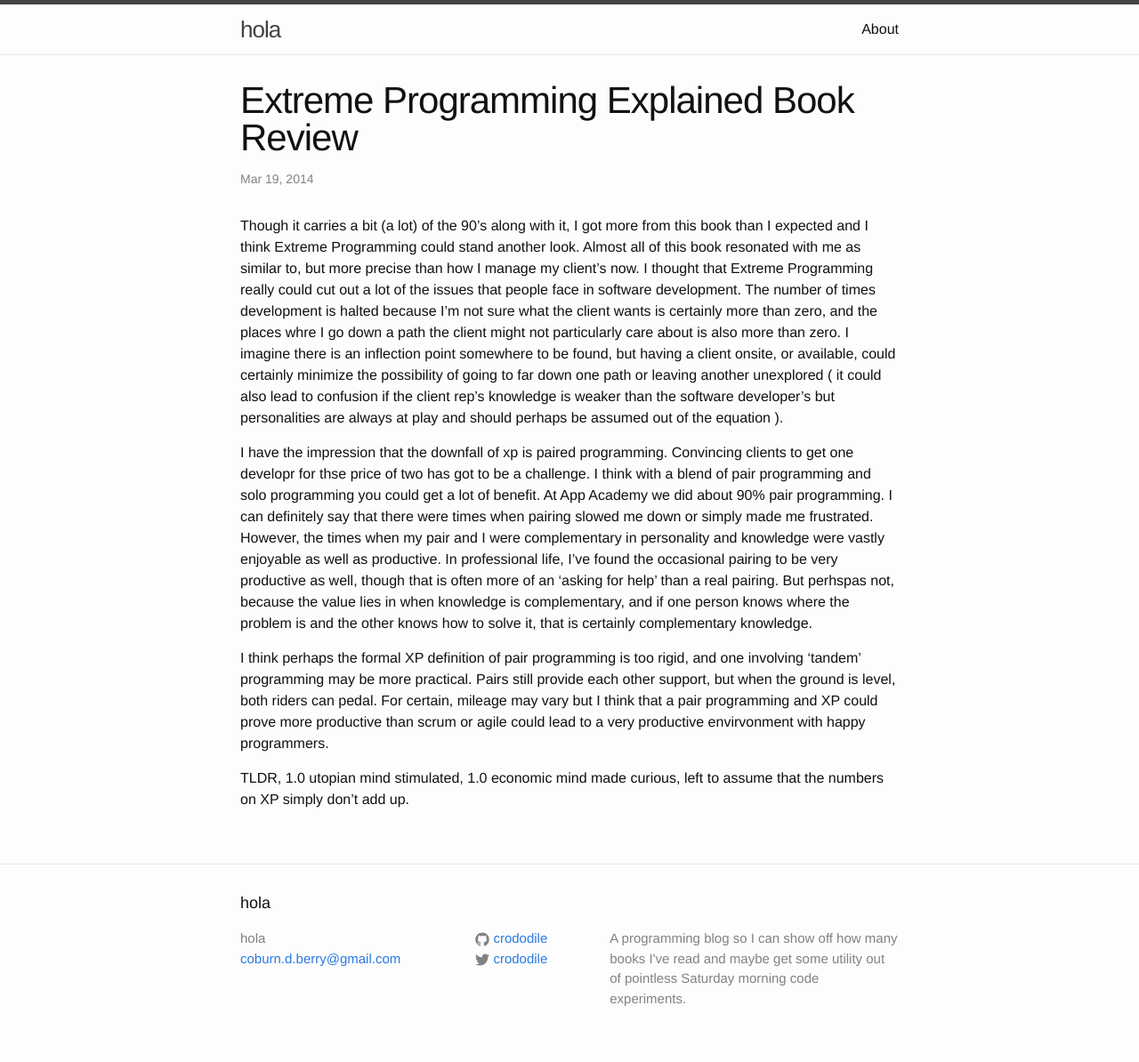
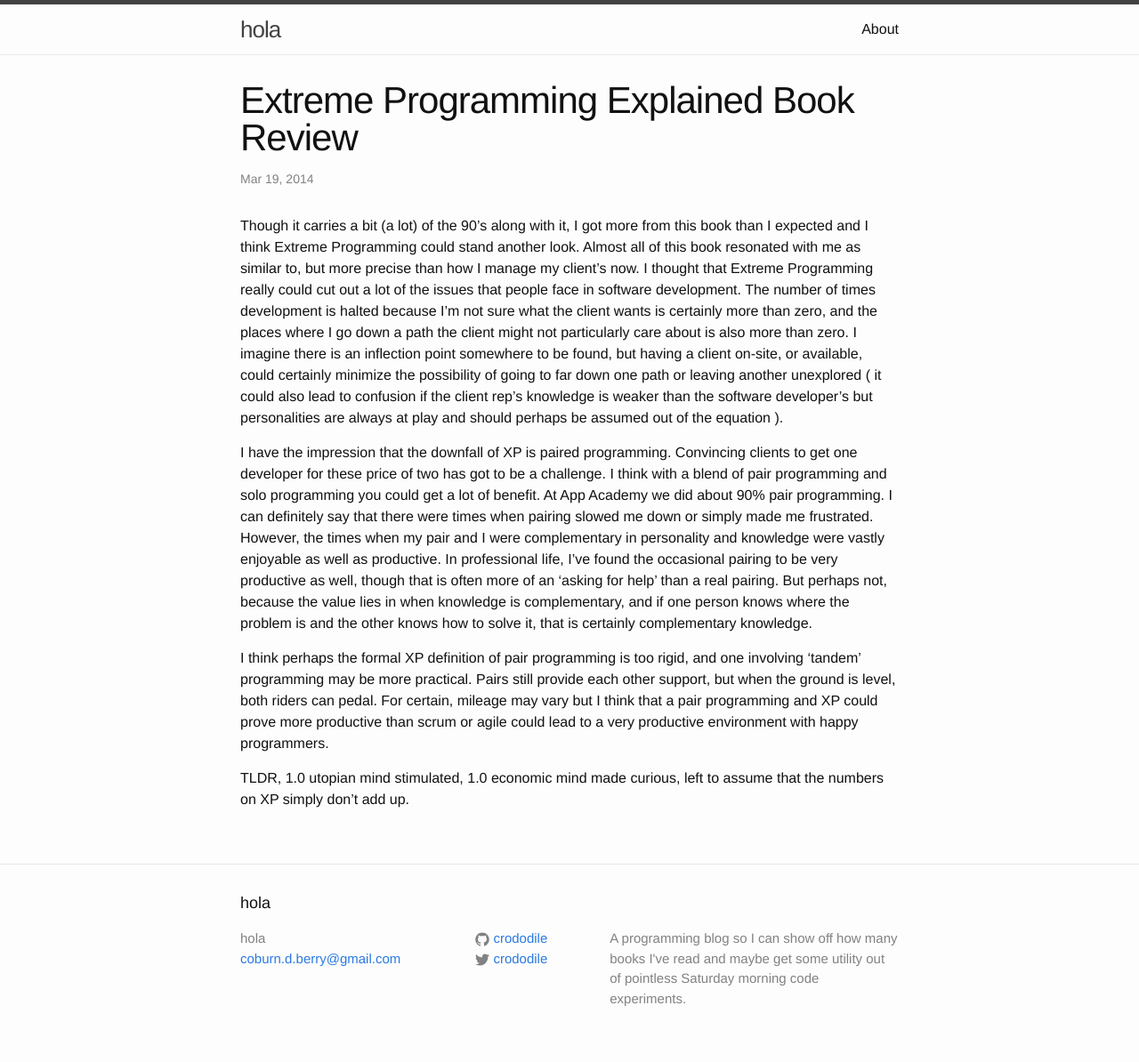
Before and after one commit to crododile/bloog, a Jekyll site: the page built from _posts/2015-03-19-extremeProgrammingExplained-review.markdown, in a window 1280 px wide. Shown: the whole page at 89% size. Built offline with Jekyll 4.4.1, drawn with Linux system fonts in a browser that asks for light colours.

Commit message:
spellchecking

```diff
--- a/_posts/2014-11-15-poodr-review.markdown
+++ b/_posts/2014-11-15-poodr-review.markdown
@@ -6,9 +6,9 @@ categories: Ruby Object-Oriented-Programming Books
 ---
 
 poodr by sandy metz
-I got Ruthy, the office administrator at Metova to buty this book for me. I had previously read [rails 4 way] and [eloquent ruby] of the professional ruby series, and been very happy with both.This one had been on my radar for a while, and I was happy  for the opportnitity to get a feee copy.
+I got Ruthy, the office administrator at Metova to busy this book for me. I had previously read [rails 4 way] and [eloquent ruby] of the professional ruby series, and been very happy with both.This one had been on my radar for a while, and I was happy  for the opportunity to get a free copy.
 
-The book definitely belongs in the professional ruby series. It is truly fundamental and very lucid. If you have some professional experience, most of the content will probably be already internalized, but the explanation is extraordinarly clear, and the concepts fundamental. I think this book has a place on nearly every rubyist's reading list.
+The book definitely belongs in the professional ruby series. It is truly fundamental and very lucid. If you have some professional experience, most of the content will probably be already internalized, but the explanation is extraordinarily clear, and the concepts fundamental. I think this book has a place on nearly every Rubyist's reading list.
 If you are a junior developer, this is stuff you MUST be introduced to.
 If you are midlevel, these examples will provide clear explanations and rigorous descriptions of concepts you already have an instinctual understanding of.
 If you are senior, this will provide you with clear examples to explain to your junior developers.
--- a/_posts/2015-03-19-extremeProgrammingExplained-review.markdown
+++ b/_posts/2015-03-19-extremeProgrammingExplained-review.markdown
@@ -5,11 +5,11 @@ date:   2014-03-19 -3:15
 categories: Management Extreme-Programming project-management
 ---
  Though it carries a bit (a lot) of the 90's along with it, I got more from this book than I expected and I think Extreme Programming could stand another look.
- Almost all of this book resonated with me as similar to, but more precise than how I manage my client's now. I thought that Extreme Programming really could cut out a lot of the issues that people face in software development. The number of times development is halted because I'm not sure what the client wants is certainly more than zero, and the places whre I go down a path the client might not particularly care about is also more than zero. I imagine there is an inflection point somewhere to be found, but having a client onsite, or available, could certainly minimize the possibility of going to far down one path or leaving another unexplored ( it could also lead to confusion if the client rep's knowledge is weaker than the software developer's but personalities are always at play and should perhaps be assumed out of the equation ).
+ Almost all of this book resonated with me as similar to, but more precise than how I manage my client's now. I thought that Extreme Programming really could cut out a lot of the issues that people face in software development. The number of times development is halted because I'm not sure what the client wants is certainly more than zero, and the places where I go down a path the client might not particularly care about is also more than zero. I imagine there is an inflection point somewhere to be found, but having a client on-site, or available, could certainly minimize the possibility of going to far down one path or leaving another unexplored ( it could also lead to confusion if the client rep's knowledge is weaker than the software developer's but personalities are always at play and should perhaps be assumed out of the equation ).
 
- I have the impression that the downfall of xp is paired programming. Convincing clients to get one developr for thse price of two has got to be a challenge. I think with a blend of pair programming and solo programming you could get a lot of benefit. At App Academy we did about 90% pair programming. I can definitely say that there were times when pairing slowed me down or simply made me frustrated. However, the times when my pair and I were complementary in personality and knowledge were vastly enjoyable as well as productive.
-In professional life, I've found the occasional pairing to be very productive as well, though that is often more of an 'asking for help' than a real pairing. But perhspas not, because the value lies in when knowledge is complementary, and if one person knows where the problem is and the other knows how to solve it, that is certainly complementary knowledge.
+ I have the impression that the downfall of XP is paired programming. Convincing clients to get one developer for these price of two has got to be a challenge. I think with a blend of pair programming and solo programming you could get a lot of benefit. At App Academy we did about 90% pair programming. I can definitely say that there were times when pairing slowed me down or simply made me frustrated. However, the times when my pair and I were complementary in personality and knowledge were vastly enjoyable as well as productive.
+In professional life, I've found the occasional pairing to be very productive as well, though that is often more of an 'asking for help' than a real pairing. But perhaps not, because the value lies in when knowledge is complementary, and if one person knows where the problem is and the other knows how to solve it, that is certainly complementary knowledge.
 
-I think perhaps the formal XP definition of pair programming is too rigid, and one involving 'tandem' programming may be more practical. Pairs still provide each other support, but when the ground is level, both riders can pedal. For certain, mileage may vary but I think that a pair programming and XP could prove more productive than scrum or agile could lead to a very productive envirvonment with happy programmers.
+I think perhaps the formal XP definition of pair programming is too rigid, and one involving 'tandem' programming may be more practical. Pairs still provide each other support, but when the ground is level, both riders can pedal. For certain, mileage may vary but I think that a pair programming and XP could prove more productive than scrum or agile could lead to a very productive environment with happy programmers.
 
 TLDR, 1.0 utopian mind stimulated, 1.0 economic mind made curious, left to assume that the numbers on XP simply don't add up.
--- a/_posts/2015-06-24-k&r-c-review.markdown
+++ b/_posts/2015-06-24-k&r-c-review.markdown
@@ -7,6 +7,6 @@ categories: C Classics Book-Review
 <h2>Thoughts on K and R C</h2>
 This book was recommended by Ned Ruggeri of App Academy as a good foundational book to continue with after the course. I've been wanting to get my hands on this one for about a year, and finally bought it after I have finished reading Metaprogramming Elixir by Chris McCord. I'm a little trepidatious to write a review of such an old and well known book. Keep in mind that this is coming from my perspective, and could be valuable for someone of a similar perspective as myself. I'm sure much has been said of this book that I could not dispute, but this is the thoughts of a Rails developer in 2015 who has not had cause to write any actual C.
 
-I don't feel like this was necessarily the highest and best use of my time. It was not a very pleasureable read, and many of the concepts are so fundamental that there isn't much to discuss. This probably shouldn't hvae come as a suprise, as higher level languages were created for a reason. The code examples of various sorting algorithms were kind of interesting, but the book did not "blow my mind" at any point with an elegant solution to a problem I'd seen before ( such as the fibonaccis sequence in Programming Elixir ) or give me much that I can use in day to day. I read this book as a preperation for Ruby Under a Microscope because I thought I would get more out of that book if I understood C. I have not started back into Ruby under a Microscope, so perhaps this review will be revisitied with much happiness when I've had a chance to apply the knowledge in this book.
+I don't feel like this was necessarily the highest and best use of my time. It was not a very pleasurable read, and many of the concepts are so fundamental that there isn't much to discuss. This probably shouldn't have come as a surprise, as higher level languages were created for a reason. The code examples of various sorting algorithms were kind of interesting, but the book did not "blow my mind" at any point with an elegant solution to a problem I'd seen before ( such as the Fibonacci's sequence in Programming Elixir ) or give me much that I can use in day to day. I read this book as a preparation for Ruby Under a Microscope because I thought I would get more out of that book if I understood C. I have not started back into Ruby under a Microscope, so perhaps this review will be revisited with much happiness when I've had a chance to apply the knowledge in this book.
 
-As might be expected, pointers and memory management were the most interseting and challenging parts of this book, and I did find C's handling of arrays and array indexing pretty elegant. Basically, when referring to a C array at all, are actually referring to the memory locaion of the first element in the array. Indexing is done by adding to the pointer the index of the array multiplied by the size of each item in the array. The array in this case must be kept in a continuous block of memory.
+As might be expected, pointers and memory management were the most interesting and challenging parts of this book, and I did find C's handling of arrays and array indexing pretty elegant. Basically, when referring to a C array at all, are actually referring to the memory location of the first element in the array. Indexing is done by adding to the pointer the index of the array multiplied by the size of each item in the array. The array in this case must be kept in a continuous block of memory.
```
